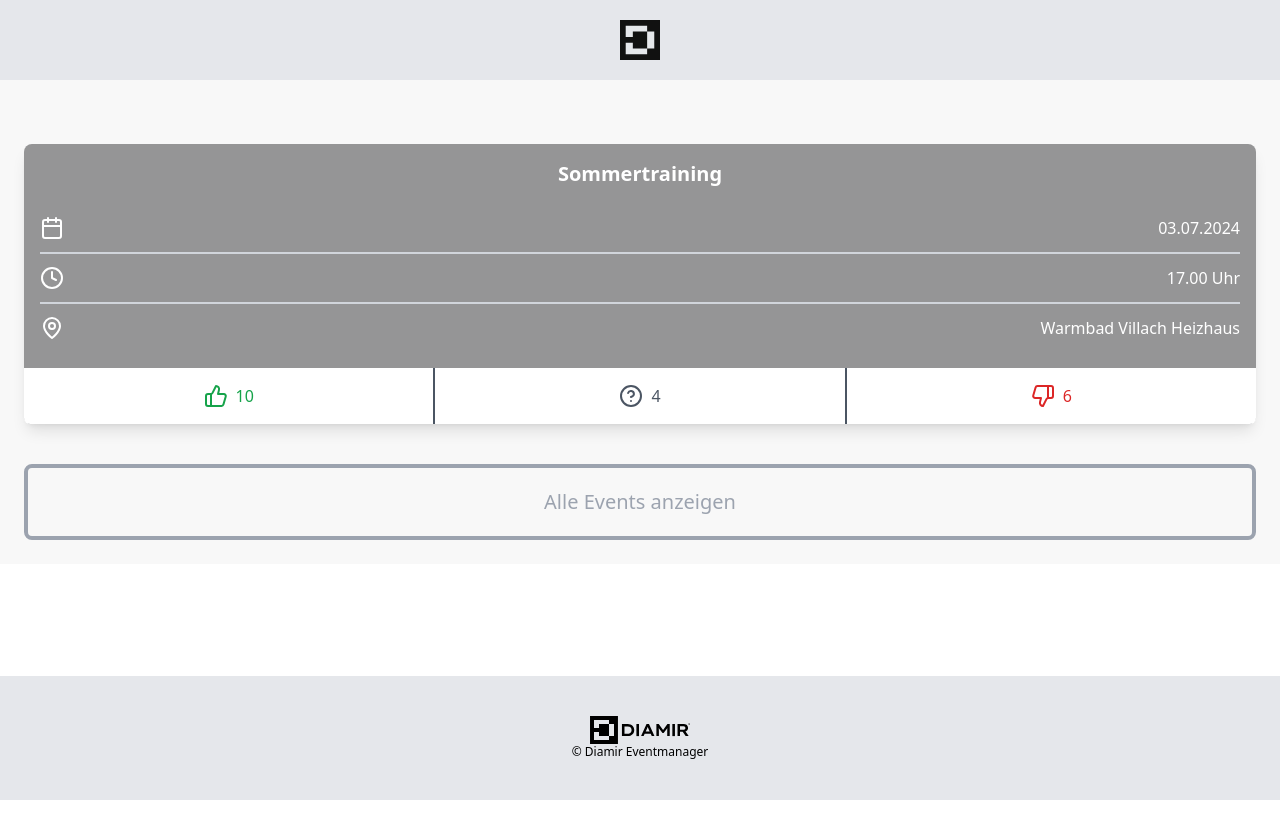
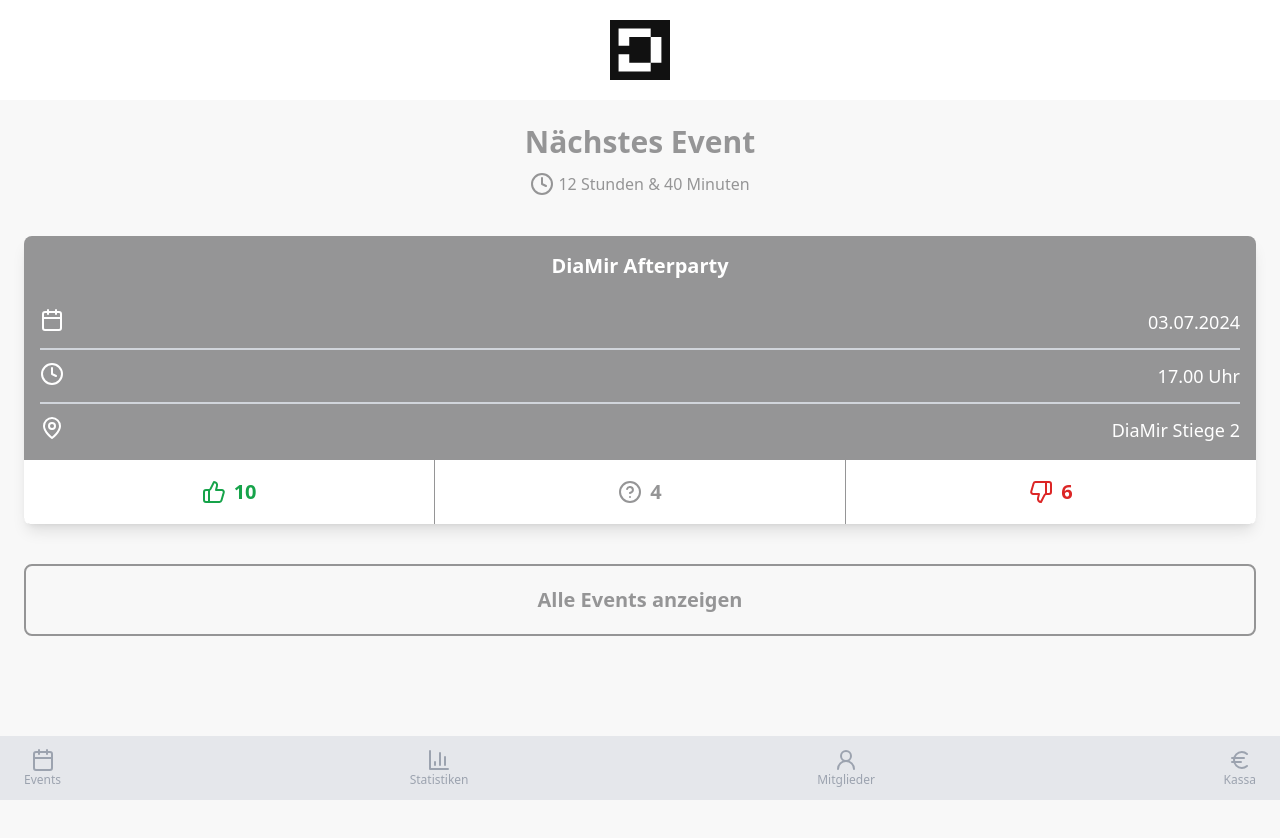
Before and after one commit to gredlerd/private.space, a Next.js app: page / in a window 1280 px wide. Shown: the top 838 px of the page. Before the commit the page ends 800 px from the top, so only its background shows below. Built offline with nearby package versions, Linux system fonts and the light colour scheme.

Commit message:
Update Layout und Color & Footer Button Menu

```diff
--- a/app/components/EventButton.tsx
+++ b/app/components/EventButton.tsx
@@ -27,9 +27,9 @@ export const EventButton = ({
     <>
       <button
         onClick={() => setModal(true)}
-        className={`gap-2 py-4 flex justify-center flex-row w-full bg-white
+        className={`gap-2 py-4 font-bold items-center text-xl flex justify-center flex-row w-full bg-white
         ${status === "green" && "text-green-600 rounded-bl-md"}
-        ${status === "gray" && "text-gray-600"}
+        ${status === "gray" && "text-vsvGray"}
         ${status === "red" && "text-red-600 rounded-br-md"}`}
       >
         {status === "green" && <ThumbsUp />}
--- a/app/components/EventCard.tsx
+++ b/app/components/EventCard.tsx
@@ -12,17 +12,17 @@ import { EventDetails } from "./EventDetails";
 export const EventCard = () => {
   return (
     <section className="flex flex-col items-center justify-between">
-      <div className="flex w-full flex-col gap-3 shadow-lg m-10 rounded-lg bg-vsvGray text-white">
+      <div className="flex w-full flex-col shadow-lg m-10 rounded-lg bg-vsvGray text-white">
         <div className="p-4">
           <EventDetails
             date={"03.07.2024"}
-            location={"Warmbad Villach Heizhaus"}
-            title={"Sommertraining"}
+            location={"DiaMir Stiege 2"}
+            title={"DiaMir Afterparty"}
             time={"17.00 Uhr"}
             layout="light"
           />
         </div>
-        <div className="flex flex-row bg-gray-600 gap-0.5 rounded-lg">
+        <div className="flex flex-row bg-vsvGray rounded-lg">
           <EventButton
             status="green"
             participant={10}
@@ -31,6 +31,7 @@ export const EventCard = () => {
             title={"Sommertraining"}
             time={"17.00 Uhr"}
           />
+          <hr className="w-0.5 h-16 border-t-0 border-gray-100" />
           <EventButton
             status="gray"
             participant={4}
@@ -39,6 +40,7 @@ export const EventCard = () => {
             title={"Sommertraining"}
             time={"17.00 Uhr"}
           />
+          <hr className="w-0.5 h-16 border-t-0 border-gray-100" />
           <EventButton
             status="red"
             participant={6}
@@ -50,7 +52,7 @@ export const EventCard = () => {
         </div>
       </div>
       <div className="w-full flex justify-center">
-        <button className="w-full border-4 border-gray-400 p-5 rounded-lg text-xl text-gray-400">
+        <button className="w-full border-2 border-vsvGray p-5 rounded-lg text-xl font-bold text-vsvGray">
           Alle Events anzeigen
         </button>
       </div>
--- a/app/components/EventDetails.tsx
+++ b/app/components/EventDetails.tsx
@@ -19,13 +19,13 @@ export const EventDetails = ({
   return (
     <div
       className={`${
-        layout === "light" ? "text-white" : "text-gray-600"
+        layout === "light" ? "text-white" : "text-vsvGray"
       } flex flex-col gap-3`}
     >
       <span className="text-xl flex justify-center font-bold mb-4 ">
         {title}
       </span>
-      <div className="flex justify-between">
+      <div className="flex justify-between text-lg">
         <span>
           <Calendar />
         </span>
@@ -33,7 +33,7 @@ export const EventDetails = ({
       </div>
 
       <hr className="border-t-2 border-gray-300" />
-      <div className="flex justify-between">
+      <div className="flex justify-between text-lg">
         <span>
           <Clock />
         </span>
@@ -41,7 +41,7 @@ export const EventDetails = ({
       </div>
 
       <hr className="border-t-2 border-gray-300" />
-      <div className="flex justify-between">
+      <div className="flex justify-between text-lg">
         <span>
           <MapPin />
         </span>
--- /dev/null
+++ b/app/components/NextEvent.tsx
@@ -0,0 +1,18 @@
+import { Clock } from "lucide-react";
+import React from "react";
+
+export const NextEvent = () => {
+  return (
+    <div className="flex justify-center flex-col text-vsvGray gap-3 items-center">
+      <div className="text-3xl font-bold">
+        <h1>Nächstes Event</h1>
+      </div>
+      <div className="flex flex-row gap-1">
+        <span>
+          <Clock />
+        </span>
+        <span>12 Stunden & 40 Minuten</span>
+      </div>
+    </div>
+  );
+};
--- a/app/components/Pagefooter.tsx
+++ b/app/components/Pagefooter.tsx
@@ -1,17 +1,33 @@
+import { BarChart3, Calendar, Euro, UserRound } from "lucide-react";
 import Image from "next/image";
 
 export const Pagefooter = () => {
   return (
-    <footer className="bg-gray-200 p-10 fixed bottom-0 w-full">
-      <div className="flex justify-center">
-        <Image
-          width={100}
-          height={100}
-          src="/diamir_logo.svg"
-          alt="diamir logo"
-        />
-      </div>
-      <div className="flex justify-center text-xs">© Diamir Eventmanager</div>
+    <footer className="bg-gray-200 p-3 fixed bottom-0 w-full flex justify-between text-gray-400 text-xs">
+      <button className="flex flex-col items-center ml-3">
+        <span>
+          <Calendar />
+        </span>
+        <span>Events</span>
+      </button>
+      <button className="flex flex-col items-center">
+        <span>
+          <BarChart3 />
+        </span>
+        <span>Statistiken</span>
+      </button>
+      <button className="flex flex-col items-center">
+        <span>
+          <UserRound />
+        </span>
+        <span>Mitglieder</span>
+      </button>
+      <button className="flex flex-col items-center mr-3">
+        <span>
+          <Euro />
+        </span>
+        <span>Kassa</span>
+      </button>
     </footer>
   );
 };
--- a/app/components/Pageheader.tsx
+++ b/app/components/Pageheader.tsx
@@ -2,11 +2,11 @@ import Image from "next/image";
 
 export const Pageheader = () => {
   return (
-    <header className="bg-gray-200 p-5">
+    <header className="p-5">
       <div className="flex justify-center">
         <Image
-          width={40}
-          height={40}
+          width={60}
+          height={60}
           src="/diamir_icon.svg"
           alt="diamir logo"
         />
--- a/app/components/QuestionPage.tsx
+++ b/app/components/QuestionPage.tsx
@@ -25,7 +25,7 @@ export const QuestionPage = ({
       <div
         className={`w-full  h-52 items-center flex justify-center font-bold text-3xl flex-col
         ${status === "green" && "bg-green-600"}
-        ${status === "gray" && "bg-gray-600"}
+        ${status === "gray" && "bg-vsvGray"}
         ${status === "red" && "bg-red-600"}
       `}
       >
@@ -46,7 +46,7 @@ export const QuestionPage = ({
         />
         <div className="flex flex-col gap-3 w-full">
           <input
-            className="text-xl font-bold text-gray-400 text-center w-full border-2 rounded-lg p-4 border-gray-600 bg-gray-200"
+            className="text-xl font-bold text-vsvGray text-center w-full border-2 rounded-lg p-4 border-vsvGray bg-gray-200"
             placeholder={
               status === "red"
                 ? "Absagegrund eingeben..."
@@ -57,7 +57,7 @@ export const QuestionPage = ({
           <button
             className={`text-xl w-full  border rounded-lg  p-4
         ${status === "green" && "bg-green-600"}
-        ${status === "gray" && "bg-gray-600"}
+        ${status === "gray" && "bg-vsvGray"}
         ${status === "red" && "bg-red-600"}
         `}
             onClick={closeModal}
@@ -67,7 +67,7 @@ export const QuestionPage = ({
             {status === "red" && <p>Event absagen</p>}
           </button>
           <button
-            className="text-xl font-bold text-gray-400 w-full border-2 rounded-lg p-4 border-gray-600"
+            className="text-xl font-bold text-vsvGray w-full border-2 rounded-lg p-4 border-vsvGray"
             onClick={closeModal}
           >
             Abbrechen
--- a/app/page.tsx
+++ b/app/page.tsx
@@ -1,8 +1,10 @@
 import { EventCard } from "./components/EventCard";
+import { NextEvent } from "./components/NextEvent";
 
 export default function Home() {
   return (
-    <main className="p-6 flex flex-col justify-start w-full h-full bg-vsvGrayLight">
+    <main className="p-6 flex flex-col justify-start w-full min-h-screen bg-vsvGrayLight">
+      <NextEvent />
       <EventCard />
     </main>
   );
```
